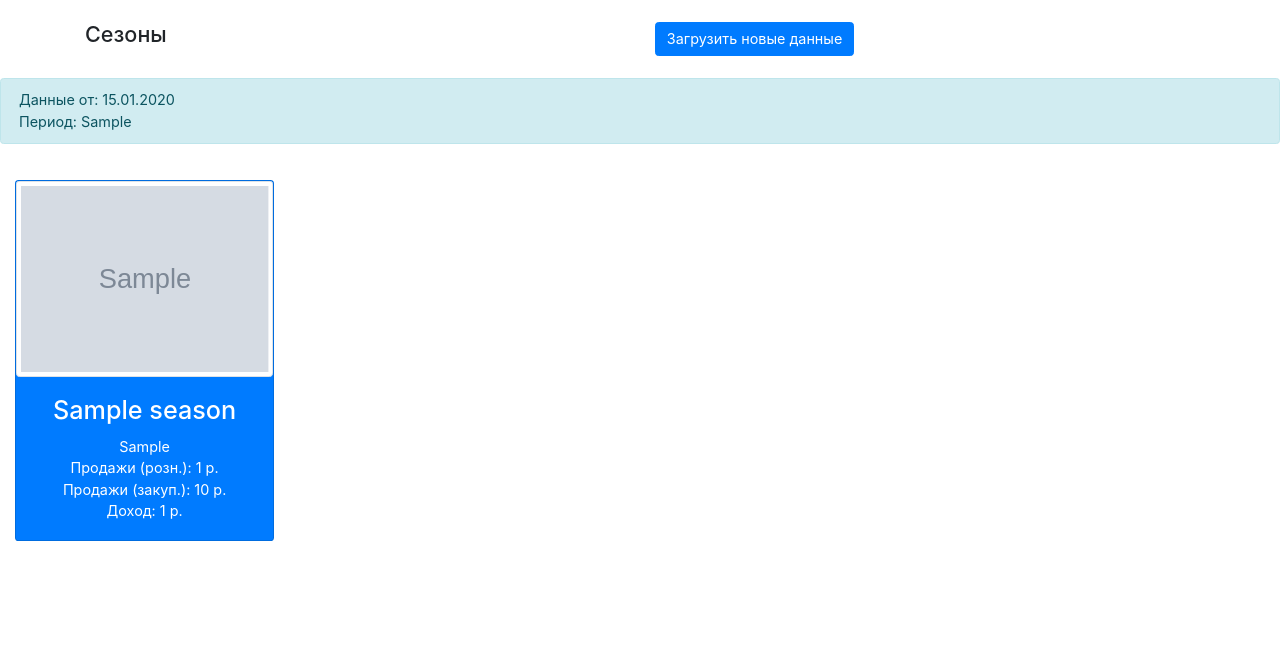
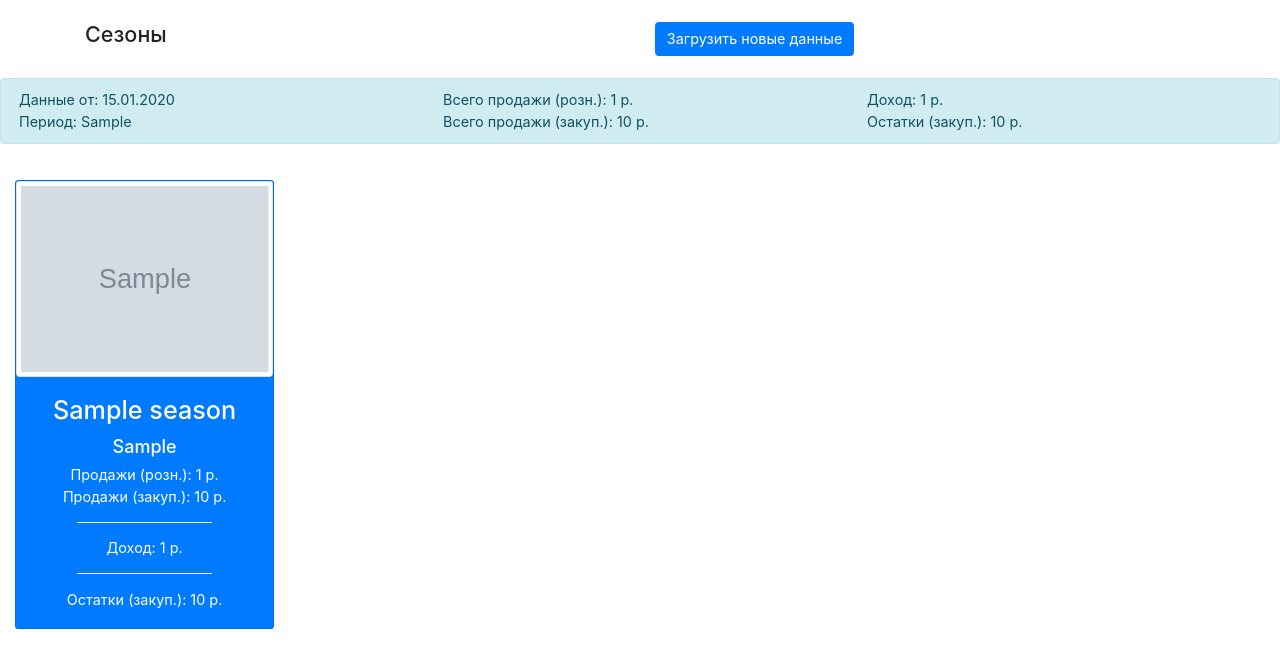
Before and after one commit to ruslanizz/skumaster3, a Django app: page / in a window 1280 px wide. Shown: the part 50-718 px from the top of the page. Run offline with Django 3.2, Linux system fonts and the light colour scheme; a user stored in the database is signed in; tables that the repository leaves empty hold one stand-in row (values such as "Sample post"); grey boxes marked "Sample" are stand-in pictures; some libraries are stand-ins or nearby versions.

Commit message:
add total summs on index page

```diff
--- a/skuproject/frontend/templates/index.html
+++ b/skuproject/frontend/templates/index.html
@@ -92,17 +92,39 @@
 
 </div>
 
+
 <br>
 <div class="alert alert-info" role="alert">
-    <div v-for="j in baseinfo_data">
-        Данные от: {{cleandate}}
-        <br>
-        Период: {{ j.period }}
+<!--    <div class ="container-fluid">-->
+    <div class="row">
 
+            <div class="col">
+                <div v-for="j in baseinfo_data">
+                    Данные от: {{cleandate}}
+                    <br>
+                    Период: {{ j.period }}
+                </div>
+            </div>
+            <div class="col">
+                <div v-for="j in baseinfo_data">
+                    Всего продажи (розн.): {{j.total_sellsumm_sold | format }} р.
+                    <br>
+                    Всего продажи (закуп.): {{j.total_costsumm_sold | format }} р.
+                </div>
+            </div>
+            <div class="col">
+                <div v-for="j in baseinfo_data">
+                    Доход: {{j.total_income | format }} р.
+                    <br>
+                    Остатки (закуп.): {{j.total_costsumm_instock | format }} р.
+                </div>
+            </div>
 
-    </div>
+        </div>
+<!--    </div>-->
 </div>
 <br>
+
 <div class="container-fluid">
     <div class="row">
     <div v-for="i in sortedSeasonData">
@@ -115,22 +137,29 @@
                 <h3 class="card-title">
                     <a :href="'/capsules/?season=' + i.id" class="card-link text-white">{{i.name}}</a>
                 </h3>
-
+                <h5>
+<!--                <span class="badge badge-light text-primary">-->
                 {{i.season_firstletters}}
-
-                <br>
+<!--                </span>-->
+                </h5>
+<!--                <br>-->
 <!--                Количество капсул: {{i.capsules_quantity}}-->
 <!--                <br>-->
+
                 <a v-on:click="sortParam='capsules_sellsumm_sold'">
                     Продажи (розн.): {{i.capsules_sellsumm_sold | format }} р.
                 </a>
+
                 <br>
                     Продажи (закуп.): {{i.capsules_costsumm_sold | format }} р.
                 <br>
+                           <hr class="border-1 border-white mx-5"/>
                 <a v-on:click="sortParam='capsules_income'">
                     Доход: {{i.capsules_income | format }} р.
                 </a>
-<!--                <br>-->
+                <br>
+                           <hr class="border-1 border-white mx-5"/>
+                Остатки (закуп.): {{i.capsules_costsumm_instock | format }} р.
 <!--                USER: {{i.user}}-->
 
             </div>
--- a/skuproject/products/models.py
+++ b/skuproject/products/models.py
@@ -9,6 +9,27 @@ class UploadedBaseInfo(models.Model):
     period=models.CharField(max_length=100, default='', blank=True)
     upload_date = models.DateTimeField(auto_now_add=True)
     user = models.ForeignKey(settings.AUTH_USER_MODEL, on_delete=models.CASCADE)
+
+    @property
+    def total_sellsumm_sold(self):
+        summ = Size.objects.filter(user=self.user).aggregate(Sum('sellsumm_sold'))
+        return round(summ['sellsumm_sold__sum'])
+
+    @property
+    def total_costsumm_sold(self):
+        summ = Size.objects.filter(user=self.user).aggregate(Sum('costsumm_sold'))
+        return round(summ['costsumm_sold__sum'])
+
+    @property
+    def total_income(self):
+        summ = Size.objects.filter(user=self.user).aggregate(Sum('income'))
+        return round(summ['income__sum'])
+
+    @property
+    def total_costsumm_instock(self):
+        summ = Size.objects.filter(user=self.user).aggregate(Sum('costsumm_instock'))
+        return round(summ['costsumm_instock__sum'])
+
 
 
 class Season(models.Model):
@@ -39,6 +60,11 @@ class Season(models.Model):
     def capsules_income(self):
         summ = Size.objects.filter(user=self.user, sku__capsule__season=self.id).aggregate(Sum('income'))
         return round(summ['income__sum'])
+
+    @property
+    def capsules_costsumm_instock(self):
+        summ = Size.objects.filter(user=self.user, sku__capsule__season=self.id).aggregate(Sum('costsumm_instock'))
+        return round(summ['costsumm_instock__sum'])
 
 
 class Capsule(models.Model):
--- a/skuproject/products/serializers.py
+++ b/skuproject/products/serializers.py
@@ -14,7 +14,8 @@ class SeasonSerializer(ModelSerializer):
                   'capsules_quantity',
                   'capsules_sellsumm_sold',
                   'capsules_costsumm_sold',
-                  'capsules_income'
+                  'capsules_income',
+                  'capsules_costsumm_instock'
                   ]
 
 
@@ -43,7 +44,11 @@ class UploadedBaseInfoSerializer(ModelSerializer):
         model = UploadedBaseInfo
         fields = ['period',
                   'upload_date',
-                  'user']
+                  'user',
+                  'total_sellsumm_sold',
+                  'total_costsumm_sold',
+                  'total_income',
+                  'total_costsumm_instock']
 
 
 class SkuSerializer(ModelSerializer):
```
Also changed, not shown: skuproject/frontend/templates/capsules.html (+4 -5 lines), skuproject/frontend/templates/sku.html (+3 -4 lines).
